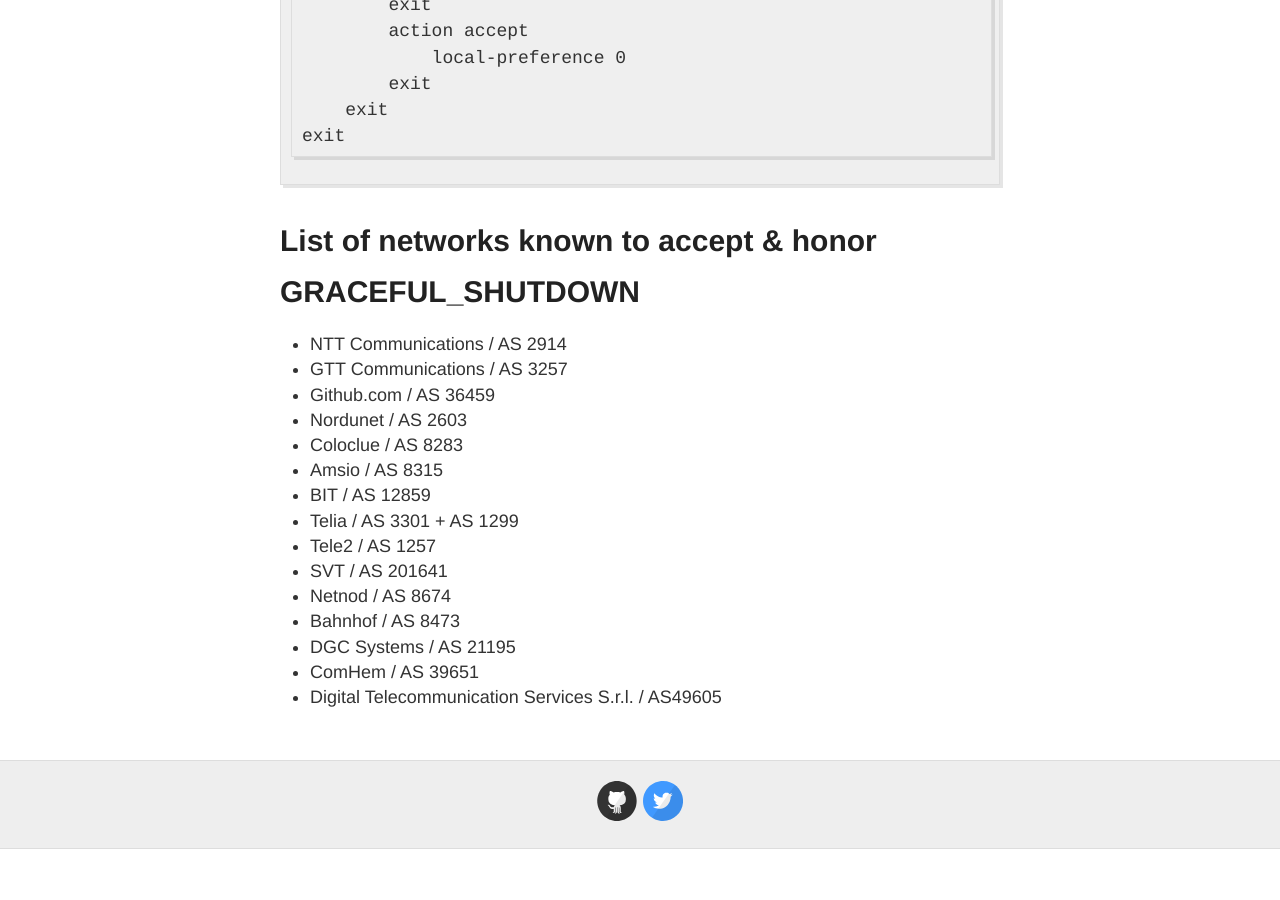
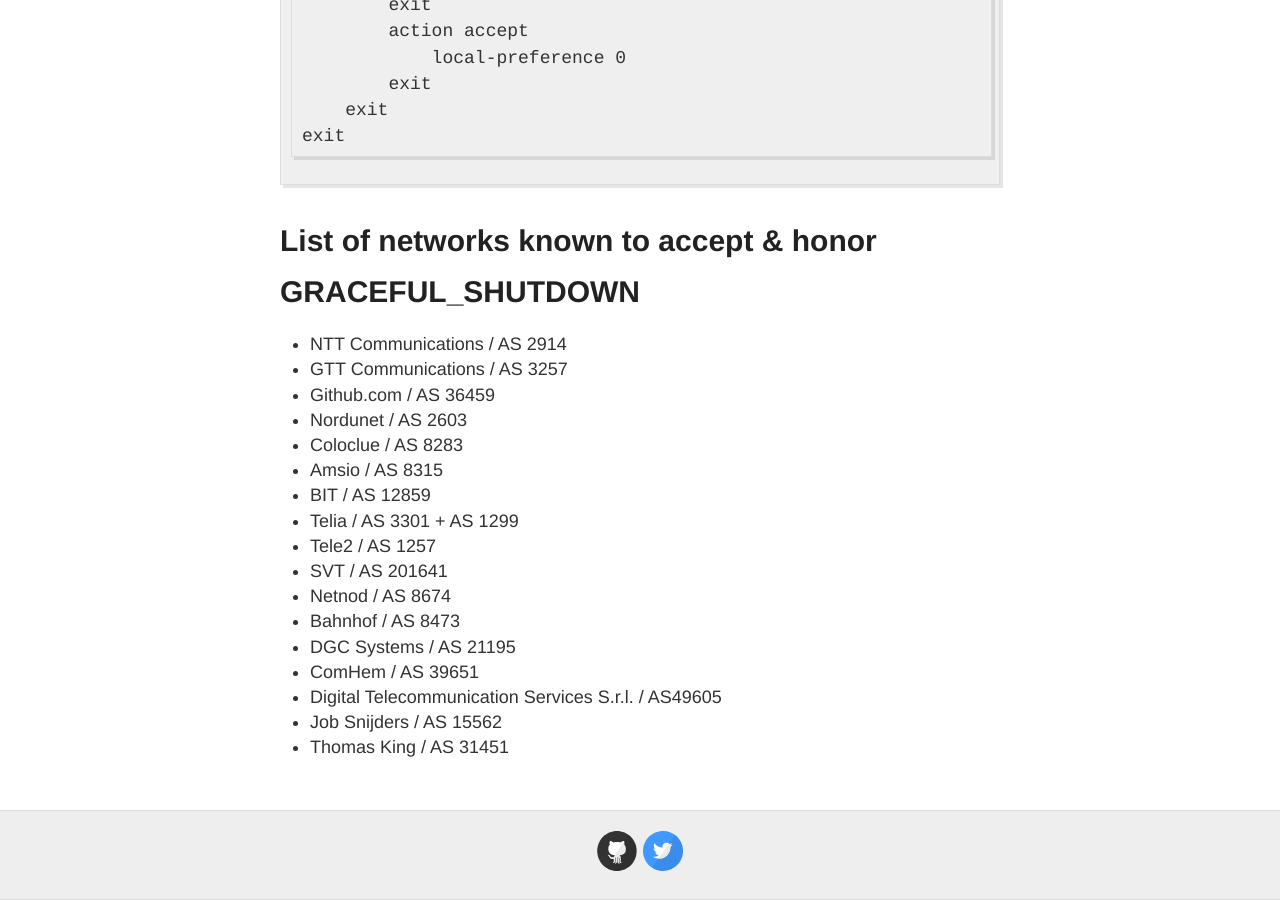
Before and after one commit to NLNOG/bgpfilterguide, a Jekyll site: the page built from guides/graceful_shutdown.md, in a window 1280 px wide and 900 px high, scrolled down 4117 px. Built offline with Jekyll 4.4.1, drawn with Linux system fonts in a browser that asks for light colours; before the commit the page ends 4966 px from its top, so only the background shows below that.

Commit message:
add more graceful shutdown networks

```diff
--- a/guides/graceful_shutdown.md
+++ b/guides/graceful_shutdown.md
@@ -156,3 +156,5 @@
 * DGC Systems / AS 21195
 * ComHem / AS 39651
 * Digital Telecommunication Services S.r.l. / AS49605
+* Job Snijders / AS 15562
+* Thomas King / AS 31451
```
